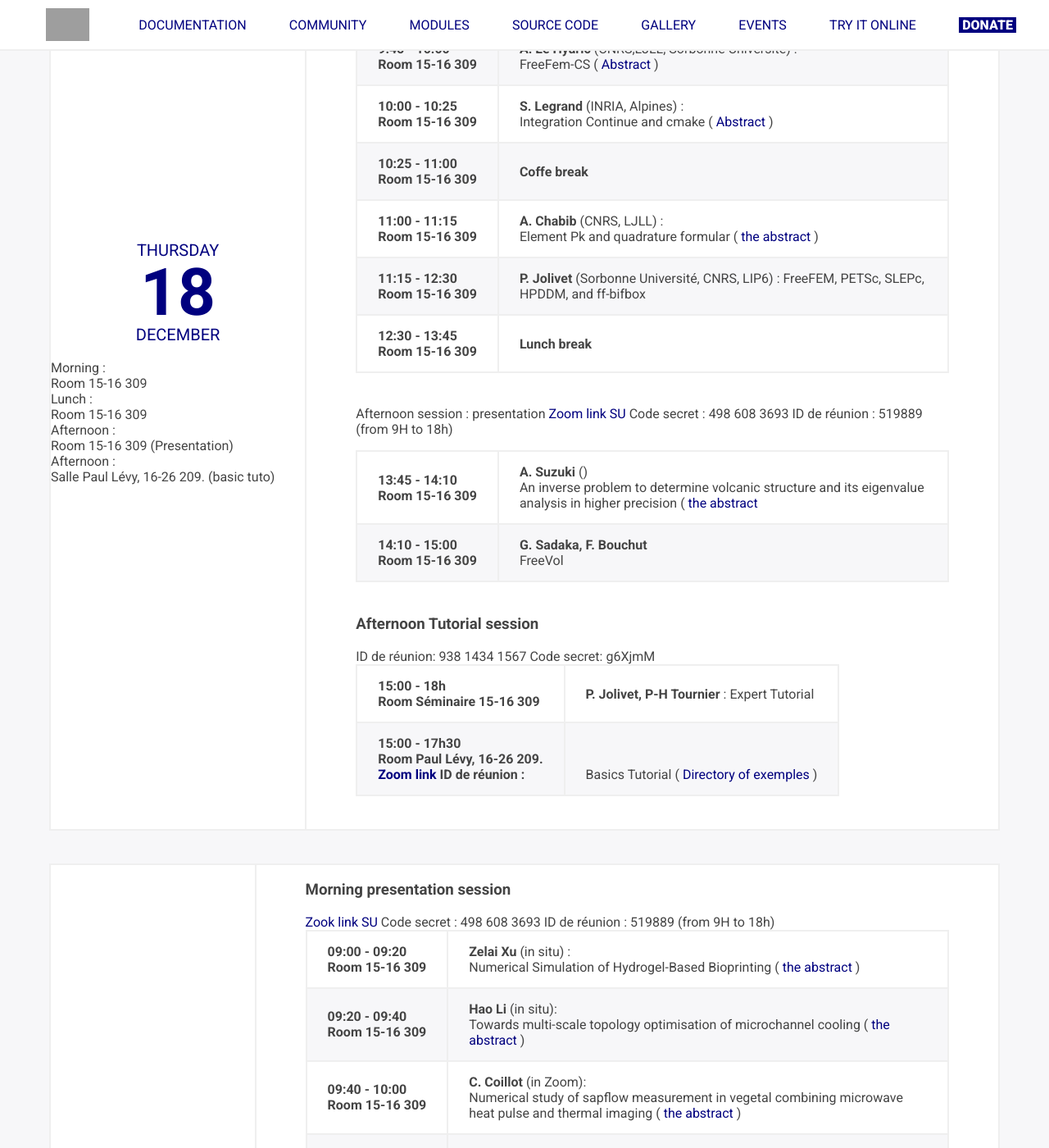
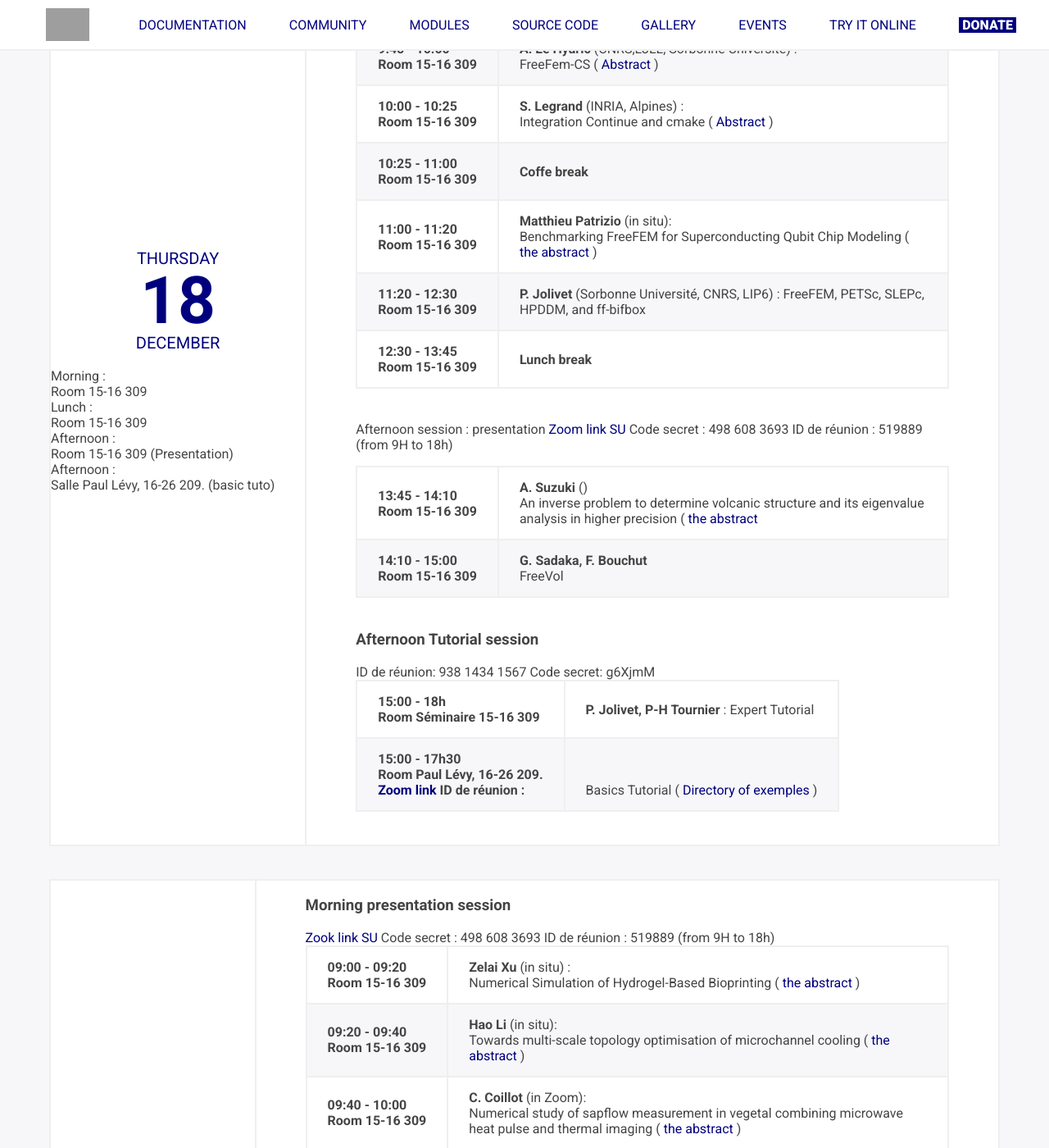
Before and after one commit to FreeFem/FreeFem-website, a Jekyll site: the page built from ffdays.md, in a window 1280 px wide and 1400 px high, scrolled down 1222 px. Shown: the whole window at 82% size. Built offline with Jekyll 4.4.1, drawn with Linux system fonts in a browser that asks for light colours; some of the changed text lies outside the part shown.

Commit message:
exchange Mattieu et Ahmed talk

```diff
--- a/_layouts/ffdays.html
+++ b/_layouts/ffdays.html
@@ -91,18 +91,20 @@
               </tr>
 
               <tr>
-				        <th scope="row">11:00 - 11:15 <br> Room 15-16 309</th>
-                  <td>
-                    <strong>A. Chabib</strong> (CNRS, LJLL) :
-                    <br>
-                    Element Pk and quadrature formular  (<a href="https://github.com/FreeFem/FreeFem-days/blob/master/2025/md/AC.md"> the abstract </a> )
+				        <th scope="row">11:00 - 11:20 <br> Room 15-16 309</th>
+
+                <td>
+                  <strong>Matthieu Patrizio</strong>   (in situ):
+                  <br>
+                 Benchmarking FreeFEM for Superconducting Qubit Chip Modeling
+                  (<a href="https://github.com/FreeFem/FreeFem-days/blob/master/2025/md/AB.md"> the abstract </a> )
                   </td>
 
 
               </tr>
 
               <tr>
-				        <th scope="row">11:15 - 12:30 <br> Room 15-16 309</th>
+				        <th scope="row">11:20 - 12:30 <br> Room 15-16 309</th>
                 <td>
                   <strong>P. Jolivet</strong> (Sorbonne Université, CNRS, LIP6) : FreeFEM, PETSc, SLEPc, HPDDM, and ff-bifbox
                   <br>
@@ -253,11 +255,10 @@
 
               <tr>
 				        <th scope="row">11:10 - 11:30<br> Room 15-16 309</th>
-                <td>
-                  <strong>Matthieu Patrizio</strong>   (in situ):
-                  <br>
-                 Benchmarking FreeFEM for Superconducting Qubit Chip Modeling
-                  (<a href="https://github.com/FreeFem/FreeFem-days/blob/master/2025/md/AB.md"> the abstract </a> )
+                                 <td>
+                    <strong>A. Chabib</strong> (CNRS, LJLL) :
+                    <br>
+                    Element Pk and quadrature formular  (<a href="https://github.com/FreeFem/FreeFem-days/blob/master/2025/md/AC.md"> the abstract </a> )
                   </td>
               </tr>
 
```
